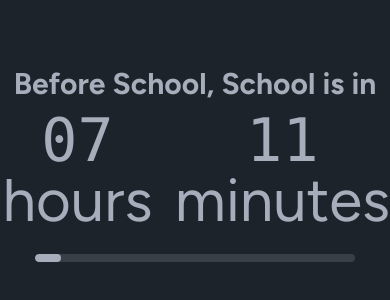
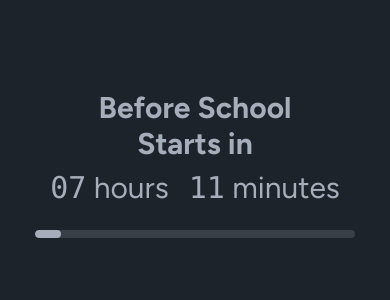
Before and after one commit to khui0/bell-tracker, a Svelte app: page / in a window 390 px wide. Shown: the part 250-550 px from the top of the page. Built offline with nearby package versions, Linux system fonts and the light colour scheme.

Commit message:
Tweak sizing for mobile

```diff
--- a/src/App.svelte
+++ b/src/App.svelte
@@ -48,7 +48,7 @@
         return {
           remaining: SCHOOL_START - date,
           total: SCHOOL_START_OFFSET,
-          text: "Before School, School is in",
+          text: "Before School\nStarts in",
         };
       } else if (date >= SCHOOL_END) {
         // After school
@@ -56,7 +56,7 @@
         return {
           remaining: remainingToday + SCHOOL_START_OFFSET,
           total: timeToMs("24:00") - SCHOOL_END + SCHOOL_START_OFFSET,
-          text: "After School, School is in",
+          text: "After School\nSchool starts in",
         };
       } else {
         // Between periods
@@ -123,7 +123,7 @@
 <main
   class="h-full flex flex-col gap-2 items-center justify-center text-center"
 >
-  <h1 class="font-bold text-3xl">{text}</h1>
+  <h1 class="font-bold text-3xl text-wrap whitespace-pre">{text}</h1>
   <Countdown {hours} {minutes} {seconds}></Countdown>
   <progress class="progress w-80 m-4" value={progressed} max={total}></progress>
 </main>
--- a/src/lib/Countdown.svelte
+++ b/src/lib/Countdown.svelte
@@ -6,7 +6,7 @@
   import pluralize from "pluralize";
 </script>
 
-<div class="flex gap-5 text-6xl">
+<div class="flex gap-5 text-3xl sm:text-6xl">
   {#if hours > 0}
     <div>
       <span class="countdown font-mono">
```
